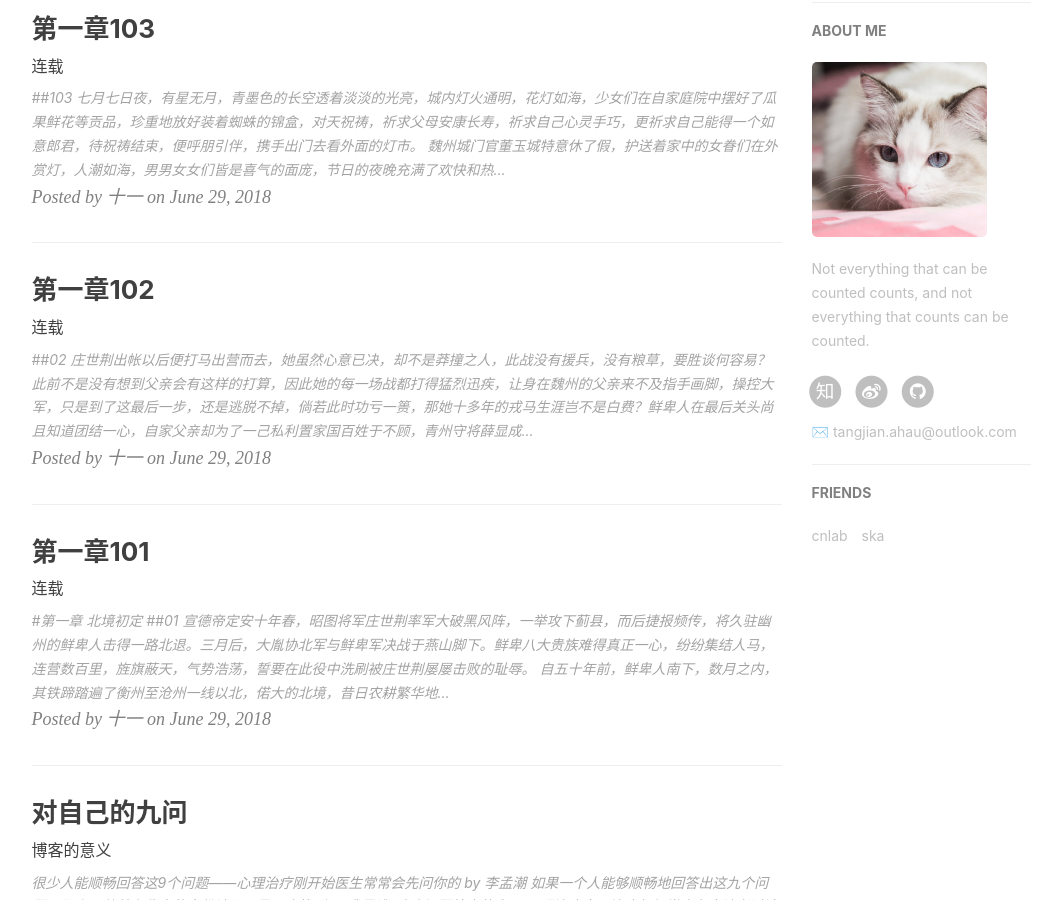
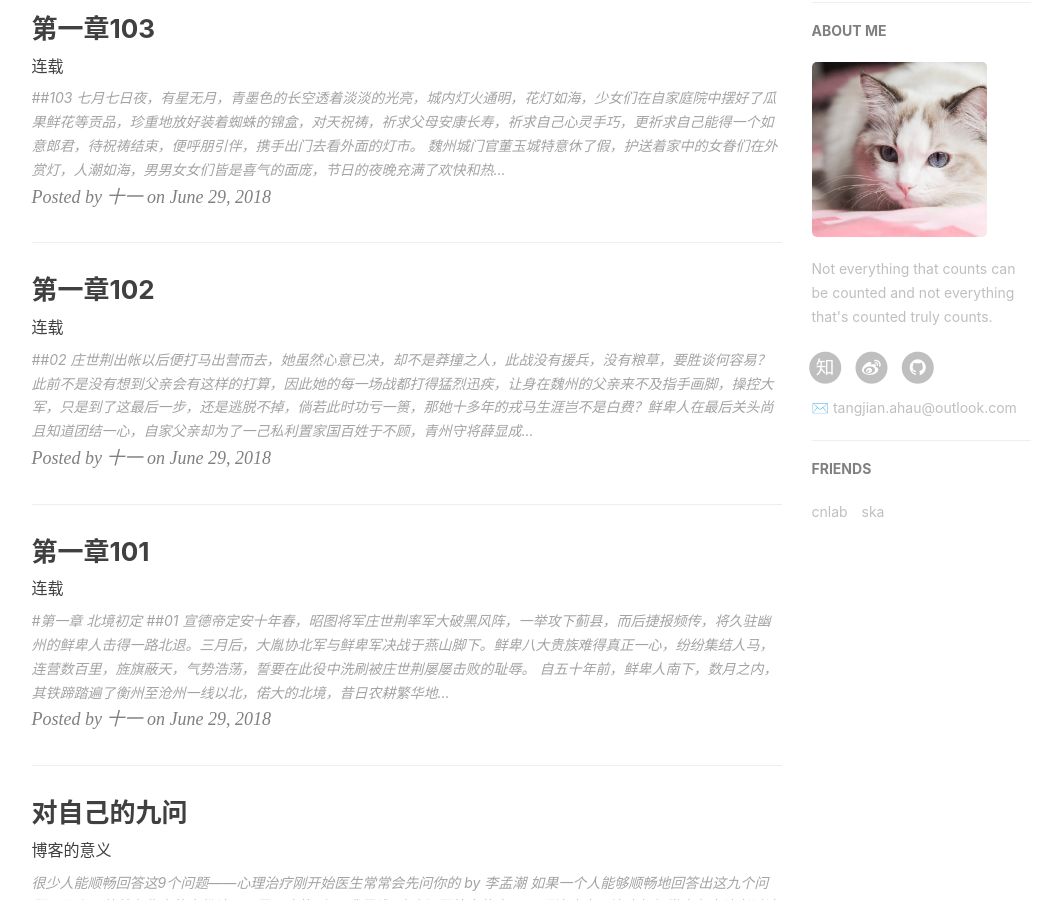
Before and after one commit to Joewn/Joewn.github.io, a Jekyll site: the page built from index.html, in a window 1280 px wide and 900 px high, scrolled down 456 px. Shown: the whole window, without its empty margins (136-1183 px from the left). Built offline with Jekyll 4.4.1, drawn with Linux system fonts in a browser that asks for light colours; nearby versions of some CDN libraries; the list of posts is cut into pages by our own code; comment, search, counter and statistics services are not loaded.

Commit message:
Update _config.yml

```diff
--- a/_config.yml
+++ b/_config.yml
@@ -1,6 +1,6 @@
 # Site settings
 title: 唐知的博客
-SEOTitle: Joe's Blog | 唐知的博客
+SEOTitle: Joe's Blog|唐知的博客
 header-img: img/post-bg-coffee.jpeg
 email: tangjian.ahau@outlook.com
 description: "唐知小语."
@@ -11,7 +11,7 @@ github_repo: "https://github.com/Joewn/Joewn.github.io.git" # you code repositor
 
 # Sidebar settings
 sidebar: true                           # whether or not using Sidebar.
-sidebar-about-description: "Not everything that can be counted counts, and not everything that counts can be counted."
+sidebar-about-description: "Not everything that counts can be counted and not everything that's counted truly counts."
 sidebar-avatar: /img/about-cat-me.jpg      # use absolute URL, seeing it's used in both `/` and `/about/`
 
 
```
